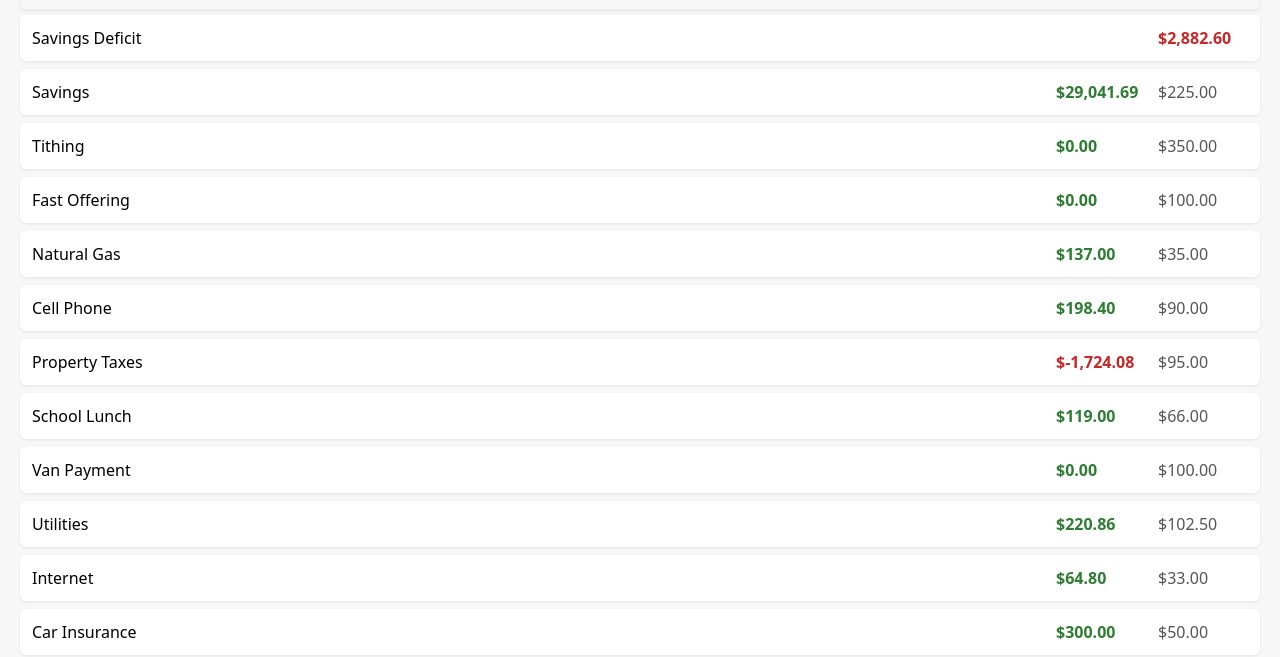
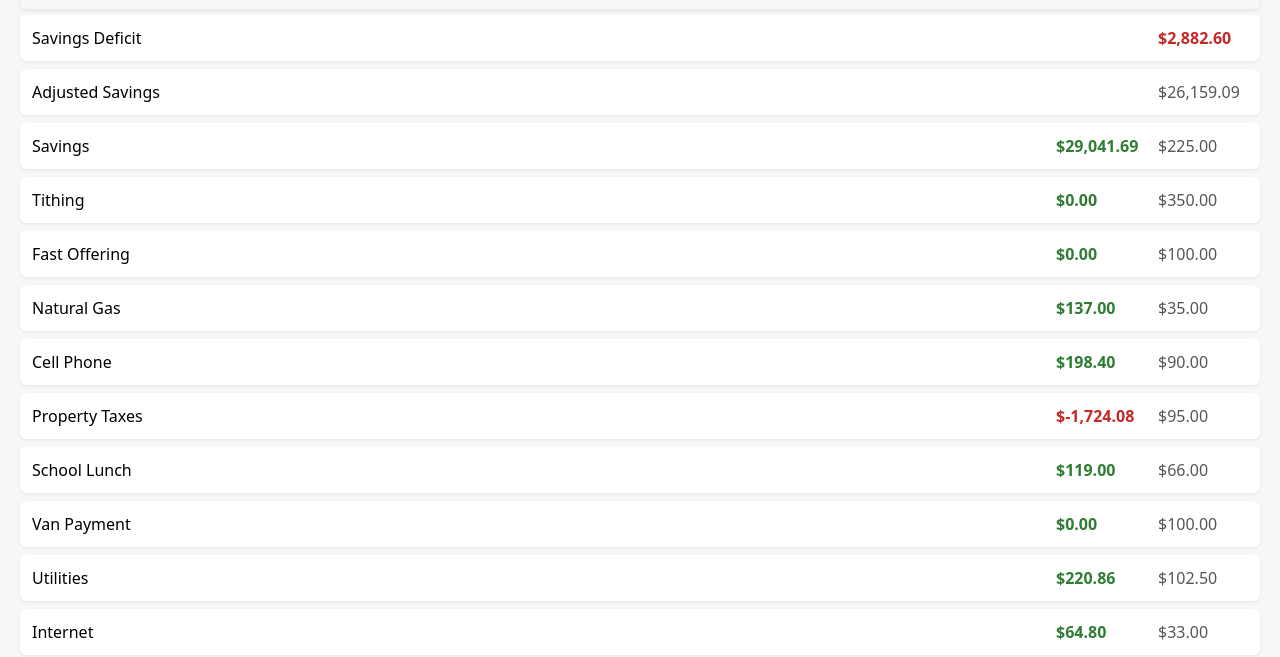
Before and after one commit to jerebandley-png/budget-app, a plain HTML site: page index.html in a window 1280 px wide. Shown: the part 143-800 px from the top of the page. Drawn offline with Linux system fonts and the light colour scheme.

Commit message:
Update index.html

```diff
--- a/index.html
+++ b/index.html
@@ -99,6 +99,14 @@
     </div>
   </div>
 
+  <!-- SUMMARY ROW (Adjusted Savings) -->
+  <div class="row" id="adjustedSavingsRow">
+    <div class="category">Adjusted Savings</div>
+    <div class="numbers">
+      <div class="budget" id="adjustedSavings">$0.00</div>
+    </div>
+  </div>
+
   <!-- DATA -->
   <div id="list">Loading…</div>
 
@@ -140,6 +148,13 @@
       }, 0);
       document.getElementById('savingsDeficit').innerText =
         `$${Math.abs(totalNegative).toLocaleString(undefined, {minimumFractionDigits:2, maximumFractionDigits:2})}`;
+
+      /* ----- Calculate Adjusted Savings ----- */
+      const savingsRow = rows.find(r => r["Category"] === "Savings");
+      const savingsBalance = savingsRow ? savingsRow["Balance"] : 0;
+      const adjusted = savingsBalance - Math.abs(totalNegative);
+      document.getElementById('adjustedSavings').innerText =
+        `$${adjusted.toLocaleString(undefined, {minimumFractionDigits:2, maximumFractionDigits:2})}`;
 
       /* ----- DATA ROWS ----- */
       const list = document.getElementById('list');
```
